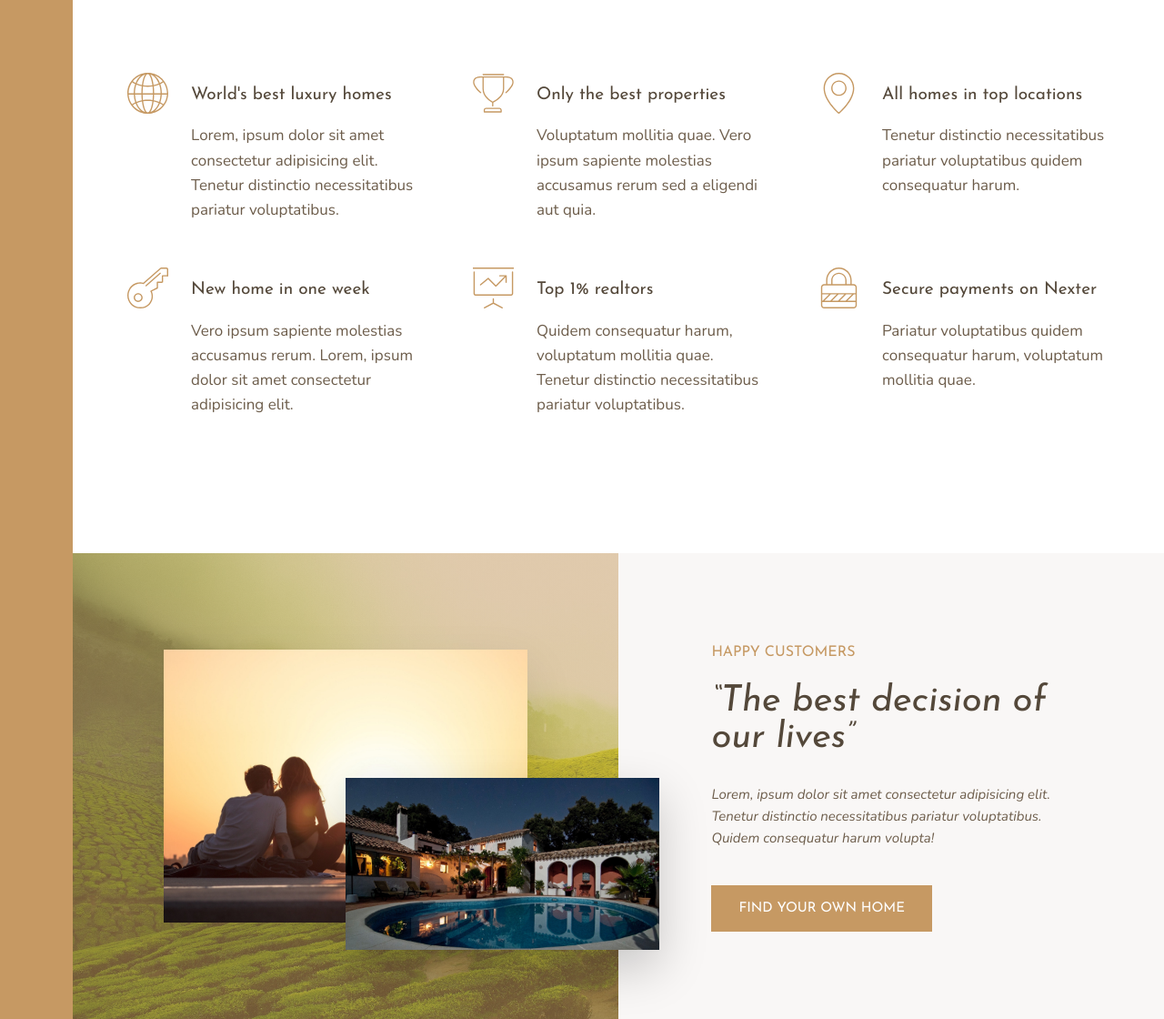
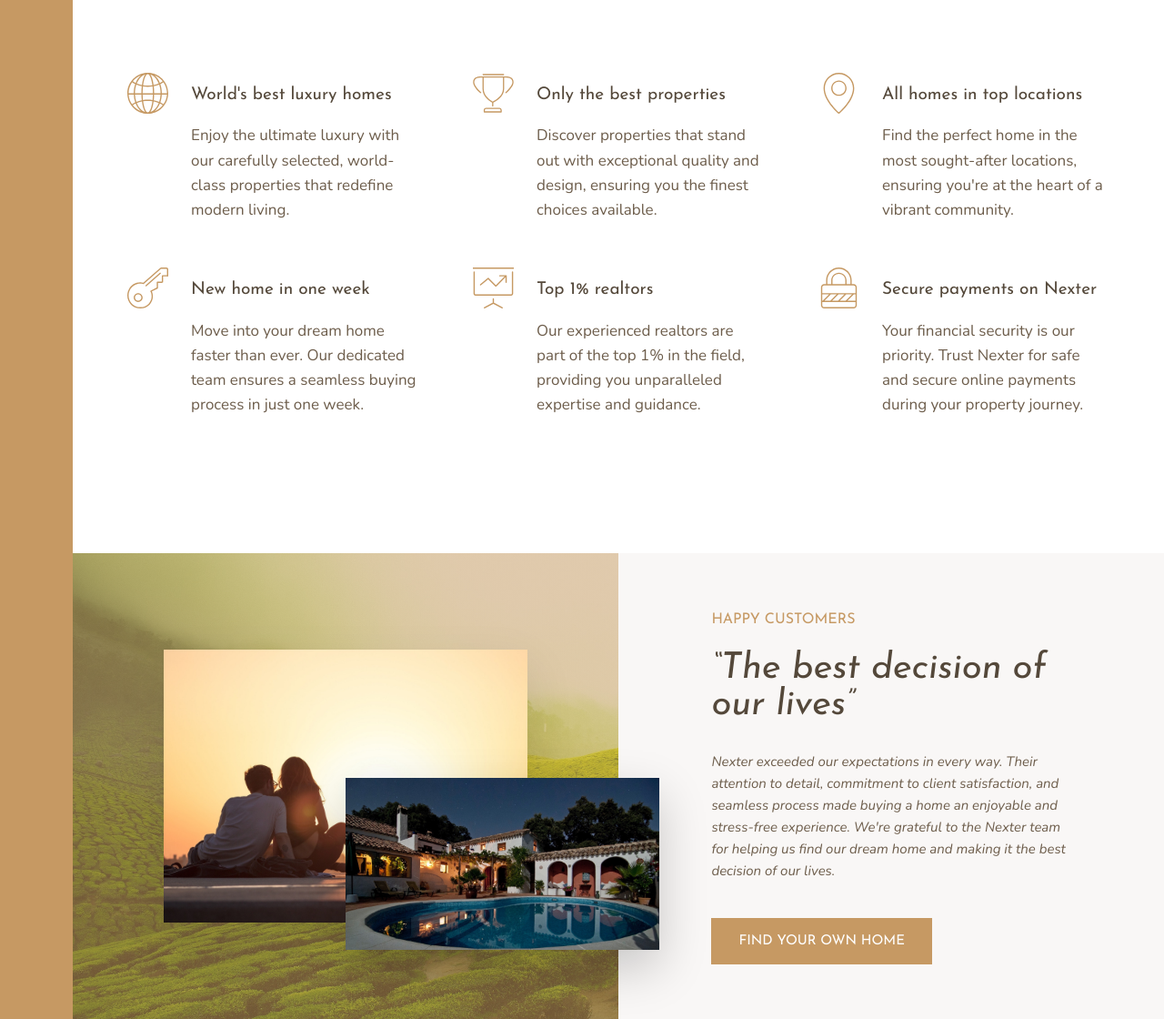
Before and after one commit to SuperUser-Gump/Nexter, a website: page index.html in a window 1280 px wide. Shown: the part 700-1820 px from the top of the page at 91% size. Drawn offline with nearby package versions, Linux system fonts and the light colour scheme.

Commit message:
Replaced placeholder "lorem ipsum" content with real, meaningful content.

```diff
--- a/index.html
+++ b/index.html
@@ -63,8 +63,8 @@
         </svg>
         <h4 class="heading-4 heading-4--dark">World's best luxury homes</h4>
         <p class="feature__text">
-          Lorem, ipsum dolor sit amet consectetur adipisicing elit. Tenetur
-          distinctio necessitatibus pariatur voluptatibus.
+          Enjoy the ultimate luxury with our carefully selected, world-class
+          properties that redefine modern living.
         </p>
       </div>
       <div class="feature">
@@ -73,8 +73,8 @@
         </svg>
         <h4 class="heading-4 heading-4--dark">Only the best properties</h4>
         <p class="feature__text">
-          Voluptatum mollitia quae. Vero ipsum sapiente molestias accusamus
-          rerum sed a eligendi aut quia.
+          Discover properties that stand out with exceptional quality and
+          design, ensuring you the finest choices available.
         </p>
       </div>
       <div class="feature">
@@ -83,8 +83,8 @@
         </svg>
         <h4 class="heading-4 heading-4--dark">All homes in top locations</h4>
         <p class="feature__text">
-          Tenetur distinctio necessitatibus pariatur voluptatibus quidem
-          consequatur harum.
+          Find the perfect home in the most sought-after locations, ensuring
+          you're at the heart of a vibrant community.
         </p>
       </div>
       <div class="feature">
@@ -93,8 +93,8 @@
         </svg>
         <h4 class="heading-4 heading-4--dark">New home in one week</h4>
         <p class="feature__text">
-          Vero ipsum sapiente molestias accusamus rerum. Lorem, ipsum dolor sit
-          amet consectetur adipisicing elit.
+          Move into your dream home faster than ever. Our dedicated team ensures
+          a seamless buying process in just one week.
         </p>
       </div>
       <div class="feature">
@@ -103,8 +103,8 @@
         </svg>
         <h4 class="heading-4 heading-4--dark">Top 1% realtors</h4>
         <p class="feature__text">
-          Quidem consequatur harum, voluptatum mollitia quae. Tenetur distinctio
-          necessitatibus pariatur voluptatibus.
+          Our experienced realtors are part of the top 1% in the field,
+          providing you unparalleled expertise and guidance.
         </p>
       </div>
       <div class="feature">
@@ -113,8 +113,8 @@
         </svg>
         <h4 class="heading-4 heading-4--dark">Secure payments on Nexter</h4>
         <p class="feature__text">
-          Pariatur voluptatibus quidem consequatur harum, voluptatum mollitia
-          quae.
+          Your financial security is our priority. Trust Nexter for safe and
+          secure online payments during your property journey.
         </p>
       </div>
     </section>
@@ -134,9 +134,11 @@
         &ldquo;The best decision of our lives&rdquo;
       </h2>
       <p class="story__text">
-        Lorem, ipsum dolor sit amet consectetur adipisicing elit. Tenetur
-        distinctio necessitatibus pariatur voluptatibus. Quidem consequatur
-        harum volupta!
+        Nexter exceeded our expectations in every way. Their attention to
+        detail, commitment to client satisfaction, and seamless process made
+        buying a home an enjoyable and stress-free experience. We're grateful to
+        the Nexter team for helping us find our dream home and making it the
+        best decision of our lives.
       </p>
       <button class="btn">Find your own home</button>
     </div>
```
Also changed, not shown: img/text.txt (deleted, +0 -18 lines).
